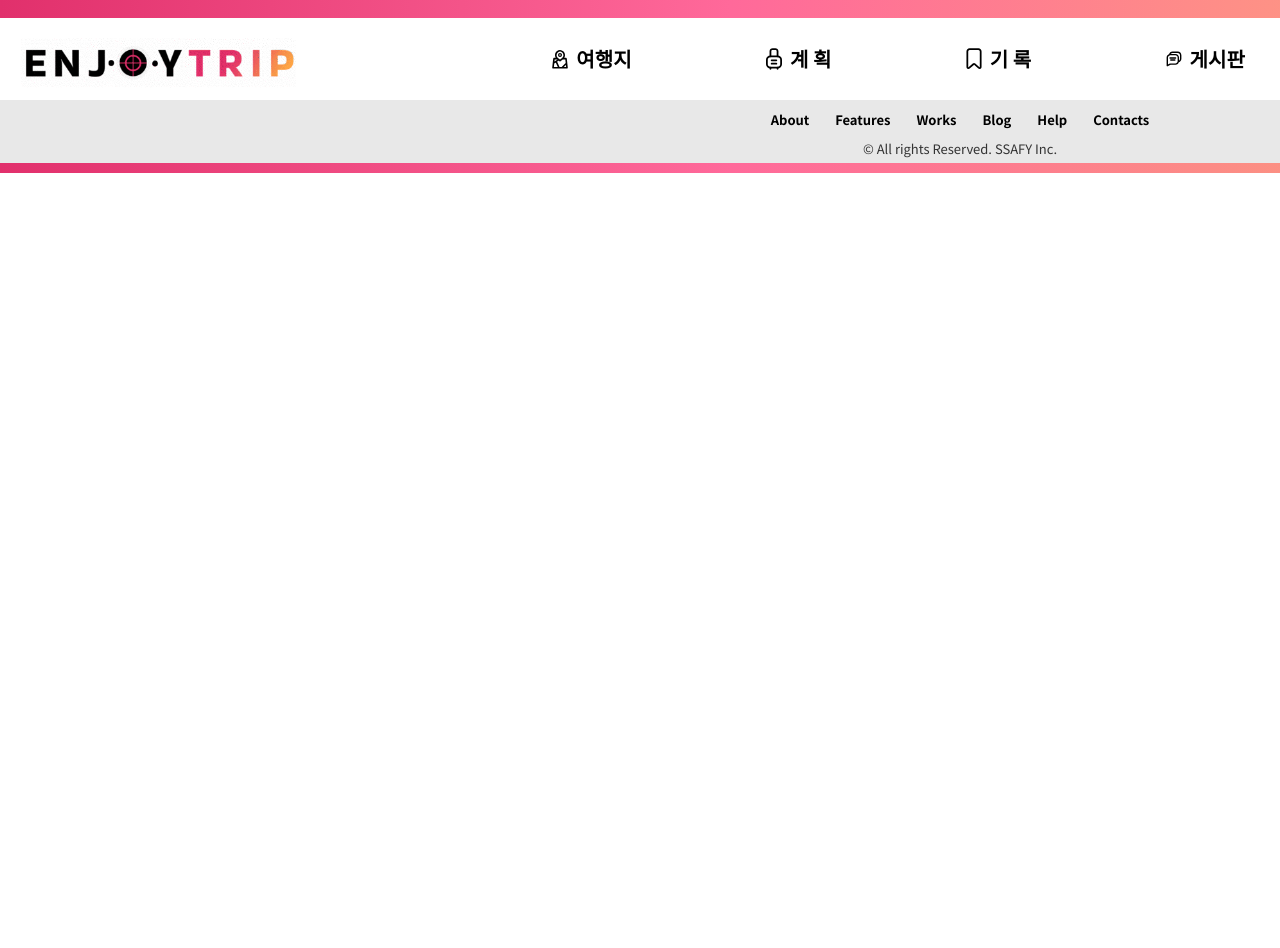
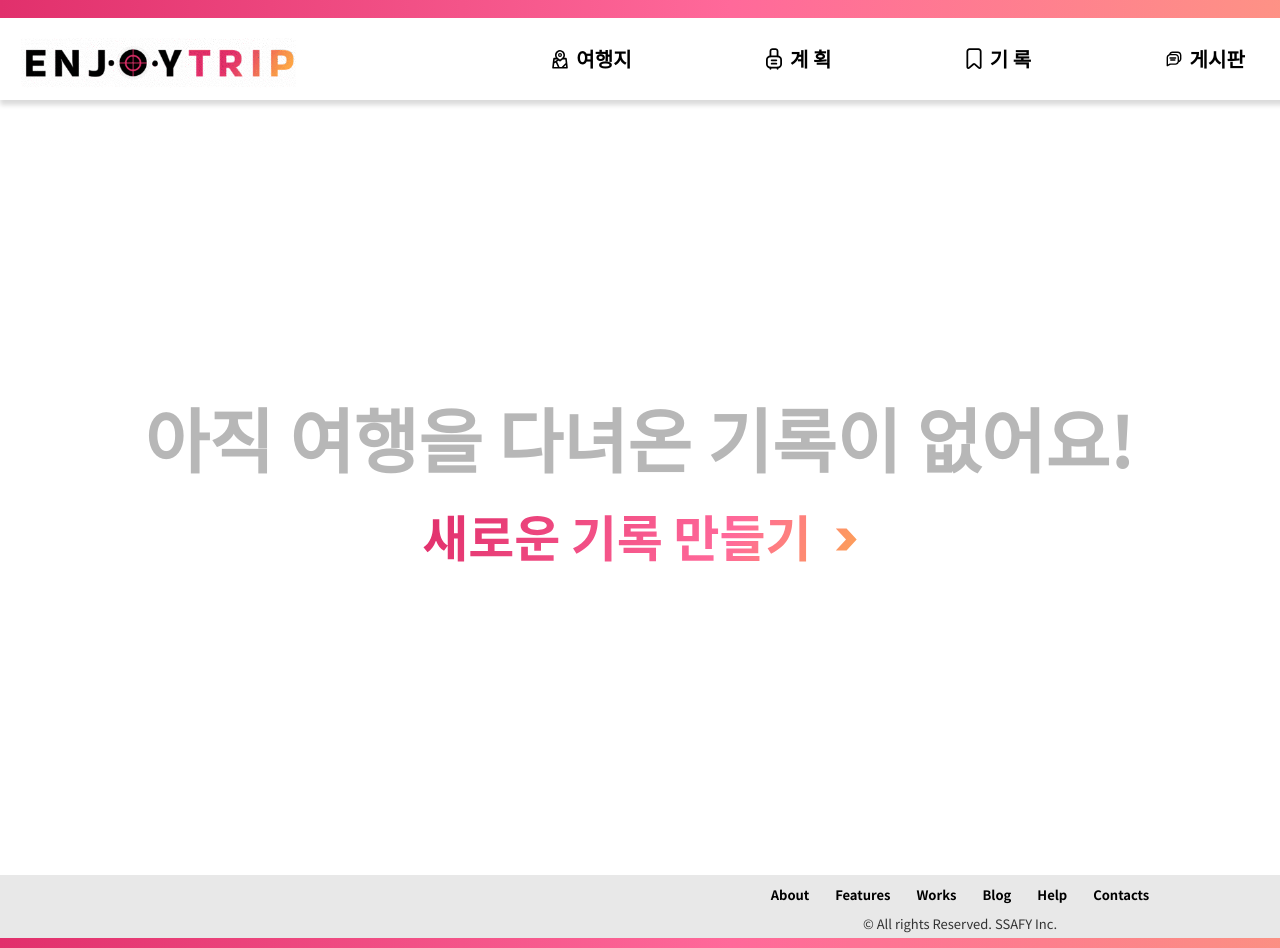
Before and after one commit to SSAFY9-CLASS6-Team7/Enjoy_Trip_Team7, a Vue app in the folder frontend/: page /history/empty in a window 1280 px wide. Shown: the top 948 px of the page. Before the commit the page ends 800 px from the top, so only its background shows below. Built offline with nearby package versions, Linux system fonts and the light colour scheme.

Commit message:
Feat : empty page 추가

```diff
--- a/frontend/src/components/history/HistoryCreate.vue
+++ b/frontend/src/components/history/HistoryCreate.vue
@@ -21,8 +21,6 @@
         class="title-input"
         v-model.lazy="title"
         placeholder="제목은10글자이내로"
-        onfocus="this.placeholder=''"
-        onblur="this.placeholder='제목은10글자이내로'"
         :style="{ backgroundColor: title ? 'white' : '' }"
       />
       <div class="date-area">
@@ -46,8 +44,6 @@
         v-model.lazy="content"
         ref="contentInput"
         placeholder="내용을 입력해주세요."
-        onfocus="this.placeholder=''"
-        onblur="this.placeholder='내용을 입력해주세요.'"
         :style="{ backgroundColor: content ? 'white' : '' }"
       ></textarea>
       <div class="btn-area">
--- a/frontend/src/components/history/HistoryEmpty.vue
+++ b/frontend/src/components/history/HistoryEmpty.vue
@@ -0,0 +1,35 @@
+<template>
+  <div class="container">
+    <h1>아직 여행을 다녀온 기록이 없어요!</h1>
+    <button class="create-link"></button>
+  </div>
+</template>
+<script>
+export default {
+  name: 'HistoryEmpty',
+};
+</script>
+<style scoped>
+.container {
+  display: flex;
+  flex-direction: column;
+  align-items: center;
+  justify-content: center;
+  min-height: 775px;
+}
+
+.create-link {
+  width: 500px;
+  height: 100px;
+  background-image: url('@/assets/history_assets/emptyPage_btn.svg');
+  background-repeat: no-repeat;
+  background-position: center;
+  border: none;
+  background-color: white;
+}
+
+h1 {
+  color: rgba(183, 183, 183, 1);
+  font-size: 70px;
+}
+</style>
--- a/frontend/src/components/history/HistoryList.vue
+++ b/frontend/src/components/history/HistoryList.vue
@@ -1,6 +1,6 @@
 <template>
   <div class="history-container">
-    <div class="test" v-if="this.isModalOpen === true">
+    <div class="modal" v-if="this.isModalOpen === true">
       <history-modal
         :modaltype="this.modaltype"
         :historyId="this.focusedHistoryId"
@@ -25,6 +25,10 @@
         </button>
       </div>
       <div class="line"></div>
+      <div class="empty-main" v-if="histories.length === 0">
+        <history-empty></history-empty>
+      </div>
+      <div class="history-main" v-if="histories.length !== 0">
         <div class="main">
           <history-image
             v-for="history in histories"
@@ -40,6 +44,7 @@
           @pageChange="pageChange"
         ></history-pagination>
       </div>
+    </div>
     <div class="right-aside"></div>
   </div>
 </template>
@@ -48,6 +53,7 @@
 import HistoryImage from './history_components/HistoryImage.vue';
 import HistoryModal from './history_components/HistoryModal.vue';
 import HistoryPagination from './history_components/HistoryPagination.vue';
+import HistoryEmpty from './HistoryEmpty.vue';
 import axios from 'axios';
 
 export default {
@@ -56,6 +62,7 @@ export default {
     HistoryImage,
     HistoryModal,
     HistoryPagination,
+    HistoryEmpty,
   },
   data() {
     return {
--- a/frontend/src/components/history/HistoryUpdate.vue
+++ b/frontend/src/components/history/HistoryUpdate.vue
@@ -26,8 +26,6 @@
           type="text"
           class="title-input"
           v-model.lazy="title"
-          onfocus="this.placeholder=''"
-          onblur="this.placeholder='제목은10글자이내로'"
           :style="{ backgroundColor: title ? 'white' : '' }"
         />
         <div class="date-area">
@@ -50,8 +48,6 @@
           class="content-input"
           v-model.lazy="content"
           ref="contentInput"
-          onfocus="this.placeholder=''"
-          onblur="this.placeholder='내용을 입력해주세요.'"
           :style="{ backgroundColor: content ? 'white' : '' }"
         ></textarea>
         <div class="btn-area">
```
Also changed, not shown: frontend/src/assets/history_assets/emptyPage_btn.svg (added). Lines whose indentation alone changed are shown as unchanged.
